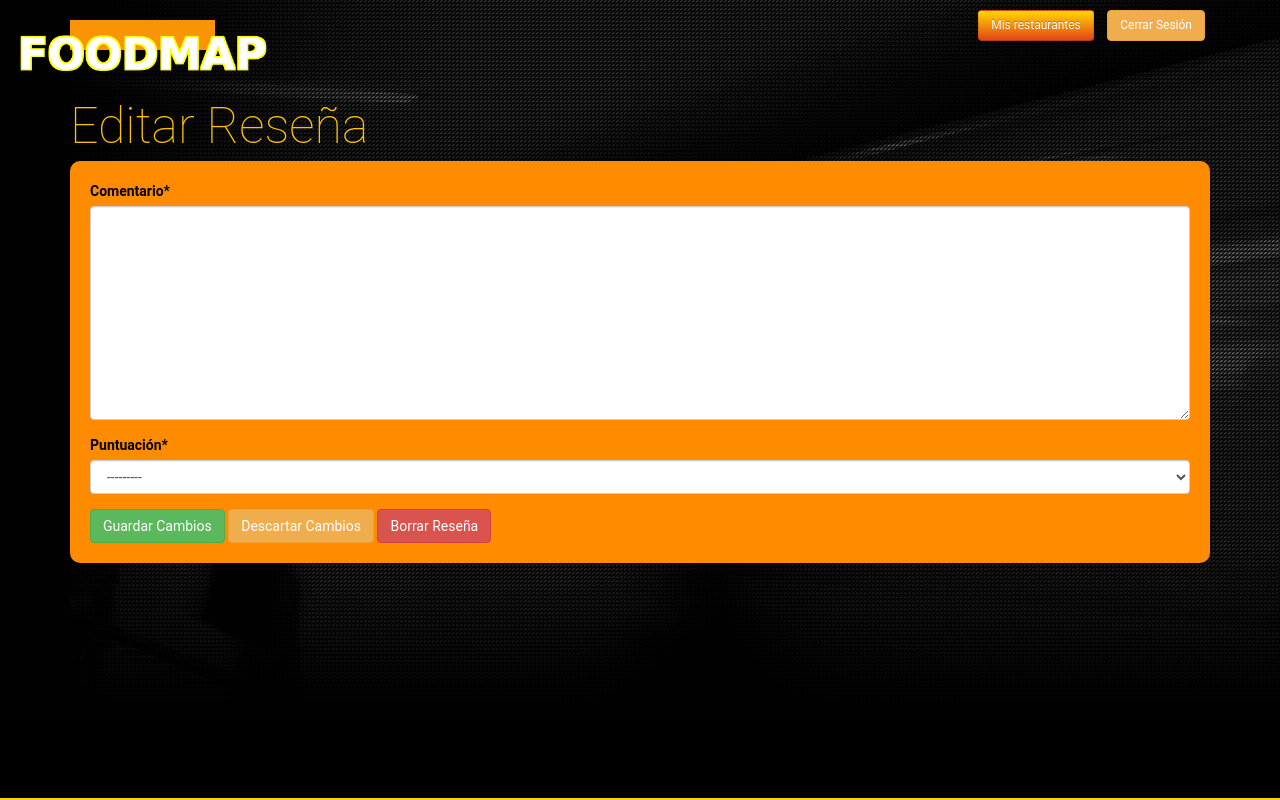
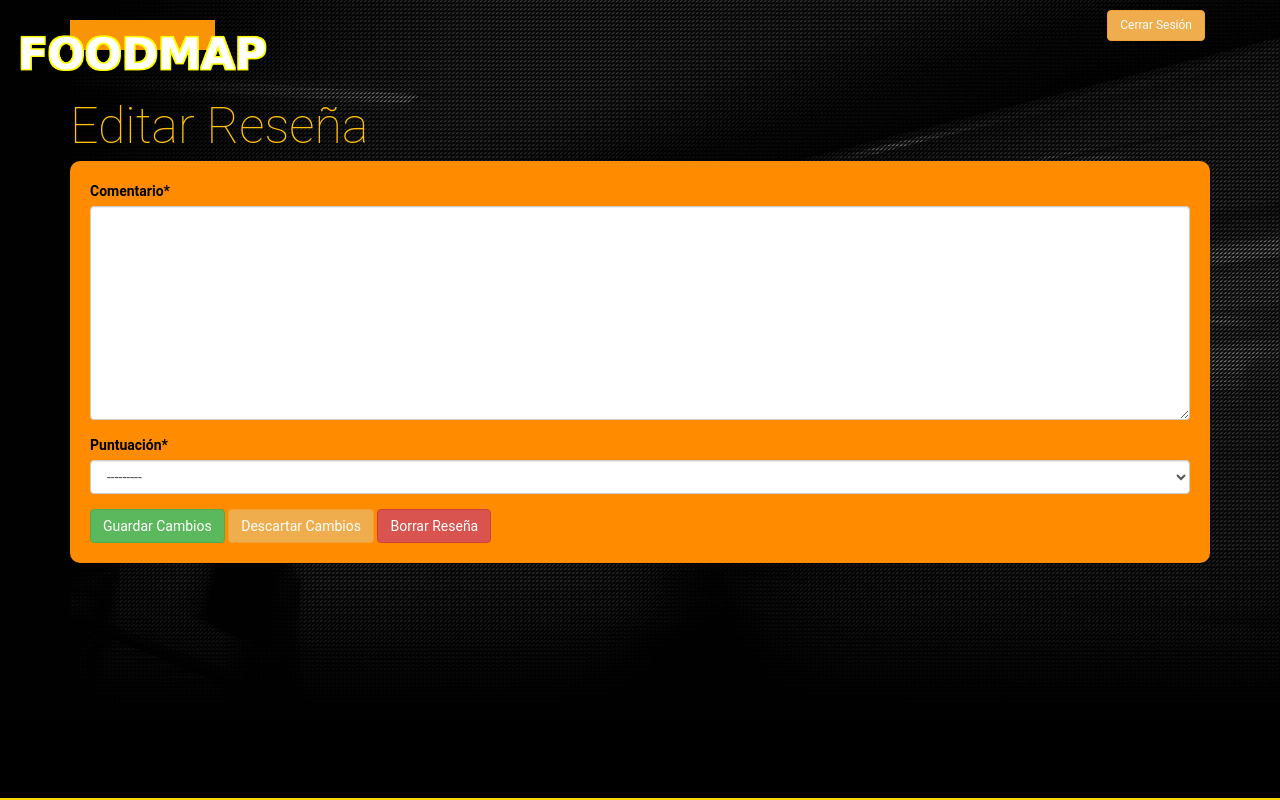
Before and after one commit to DCC-CC4401/2024-2-CC4401-grupo-2, a Django app: template todoapp/templates/todoapp/edit_review.html in a window 1280 px wide. Run offline with Django 3.2, Linux system fonts and the light colour scheme; the template is opened without the code that fills it: values that come from a table or form of the project are taken from there, others are empty; the visitor is signed in with stand-in values (Sample User, id 1); some libraries are stand-ins or nearby versions.

Commit message:
fix: Removed button that allowed users to check restaurant list even if they were clients in file edit_review.html

```diff
--- a/todoapp/templates/todoapp/edit_review.html
+++ b/todoapp/templates/todoapp/edit_review.html
@@ -24,7 +24,6 @@
                         <div class="col-md-4 text-right">
                             <ul class="list-inline user-menu">
                                 {% if user.is_authenticated %}
-                                    <li><a class="btn btn-primary" href="{% url 'my_restaurants' %}">Mis restaurantes</a></li>
                                     <li><a class="btn btn-warning" href="{% url 'logout' %}">Cerrar Sesión</a></li>
                                 {% else %}
                                     <li><a class="btn btn-primary" href="{% url 'register_user' %}">Registrarse</a></li>
```
